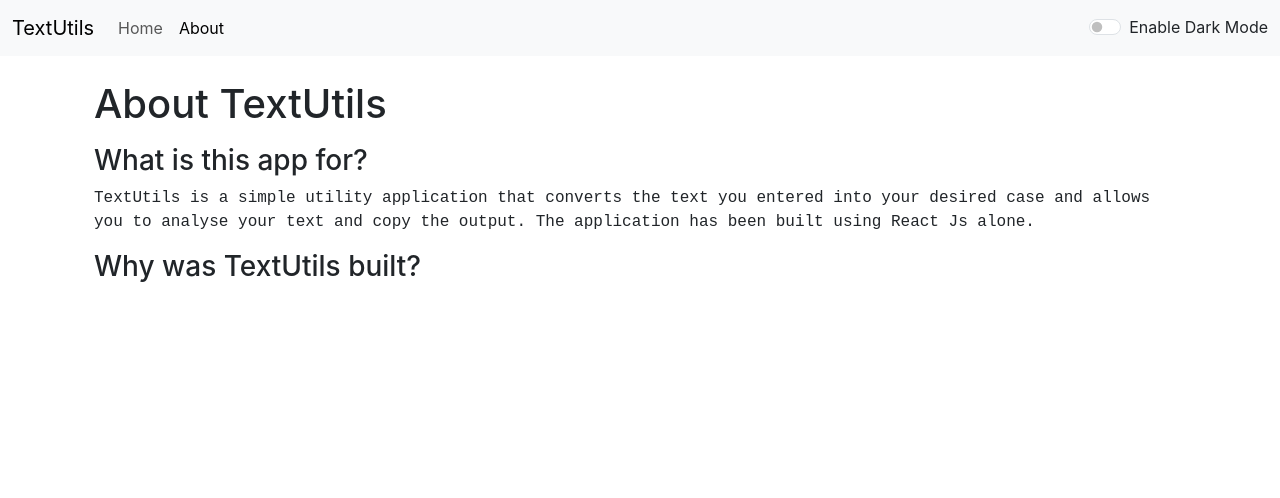
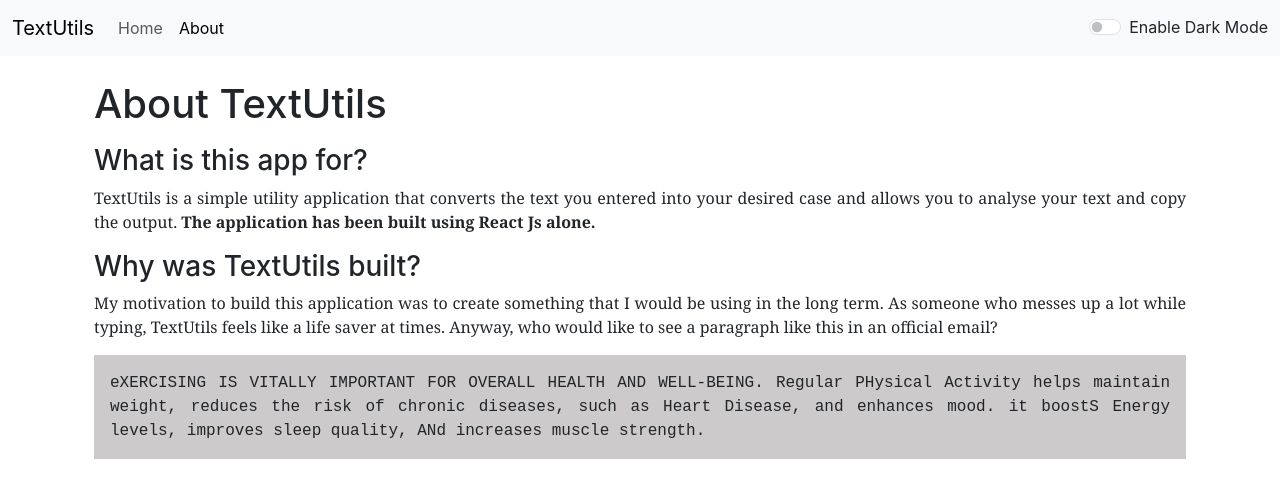
Before and after one commit to anniechakraborty/textutils, a React (Create React App) app: page /about in a window 1280 px wide. Shown: the top 498 px of the page. Built offline with nearby package versions, Linux system fonts and the light colour scheme.

Commit message:
updated the about section

```diff
--- a/src/App.css
+++ b/src/App.css
@@ -7,9 +7,24 @@
 }
 
 .text-summary > p, .text-summary > ul > li{
-  font-family: 'Courier New', Courier, monospace;
+  font-family: Georgia, 'Times New Roman', Times, serif;
 }
 
 .about-textutils > p{
-  font-family: 'Courier New', Courier, monospace;
+  font-family: Georgia, 'Times New Roman', Times, serif;
+  text-align: justify;
 }
+
+.bg-lightGray{
+  background-color: rgb(204, 202, 202);
+}
+
+.bg-darkGray {
+  background-color: rgb(63, 61, 61);
+}
+
+.wrong-text-case-eg-1 {
+  margin: 10px auto;
+  padding: 1em;
+  font-family: 'Courier New', Courier, monospace !important;
+}
--- a/src/components/About.js
+++ b/src/components/About.js
@@ -5,9 +5,12 @@
         <div className={`text-${props.mode === 'light' ? 'dark' : 'light'} container about-textutils`}>
             <h1 className='my-3'>About TextUtils</h1>
             <h3>What is this app for?</h3>
-            <p>TextUtils is a simple utility application that converts the text you entered into your desired case and allows you to analyse your text and copy the output. The application has been built using React Js alone.</p>
+            <p>TextUtils is a simple utility application that converts the text you entered into your desired case and allows you to analyse your text and copy the output. <strong>The application has been built using React Js alone.</strong></p>
             <h3>Why was TextUtils built?</h3>
-            <p></p>
+            <p>My motivation to build this application was to create something that I would be using in the long term. As someone who messes up a lot while typing, TextUtils feels like a life saver at times. Anyway, who would like to see a paragraph like this in an official email?</p>
+            <p className={`wrong-text-case-eg-1 bg-${props.mode === 'light' ? 'lightGray' : 'darkGray'}`}>
+            eXERCISING IS VITALLY IMPORTANT FOR OVERALL HEALTH AND WELL-BEING. Regular PHysical Activity helps maintain weight, reduces the risk of chronic diseases, such as Heart Disease, and enhances mood. it boostS Energy levels, improves sleep quality, ANd increases muscle strength.
+            </p>
         </div>
     )
 }
```
